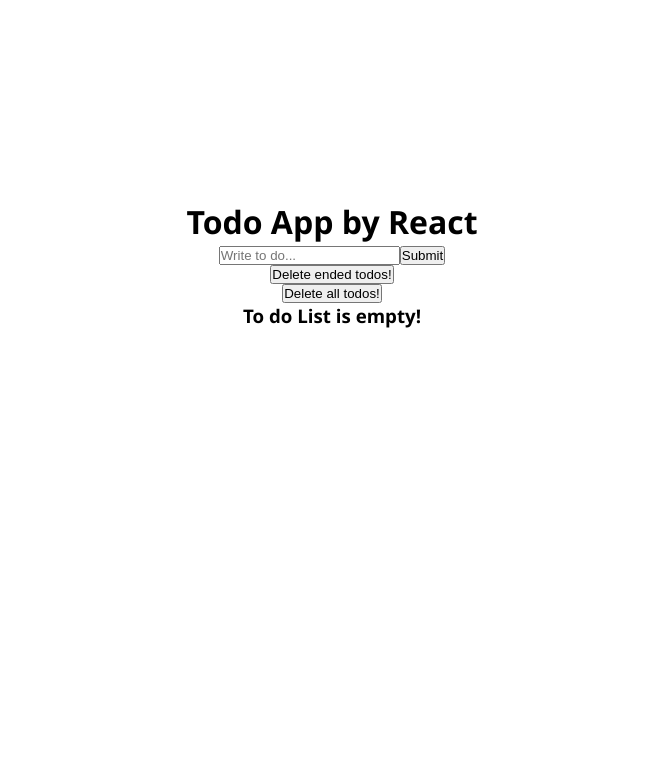
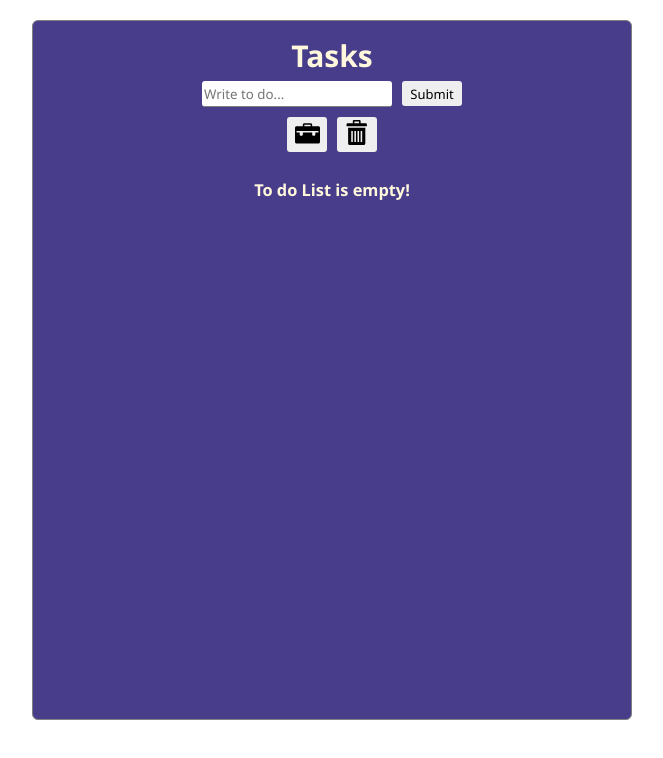
Before and after one commit to NeeKo333/task-manager, a React (Create React App) app: page / in a window 1280 px wide. Shown: the top 758 px of the page, without its empty margins (308-971 px from the left). Built offline with nearby package versions, Linux system fonts and the light colour scheme.

Commit message:
add validation form and css styles

```diff
--- a/src/App.css
+++ b/src/App.css
@@ -1,5 +1,91 @@
+/*Обнуление*/
+* {
+  padding: 0;
+  margin: 0;
+  border: 0;
+}
+*,
+*:before,
+*:after {
+  -moz-box-sizing: border-box;
+  -webkit-box-sizing: border-box;
+  box-sizing: border-box;
+}
+:focus,
+:active {
+  outline: none;
+}
+a:focus,
+a:active {
+  outline: none;
+}
+
+nav,
+footer,
+header,
+aside {
+  display: block;
+}
+
+html,
+body {
+  height: 100%;
+  width: 100%;
+  font-size: 100%;
+  line-height: 1;
+  font-size: 14px;
+  -ms-text-size-adjust: 100%;
+  -moz-text-size-adjust: 100%;
+  -webkit-text-size-adjust: 100%;
+}
+input,
+button,
+textarea {
+  font-family: inherit;
+}
+
+button {
+  cursor: pointer;
+}
+
+input::-ms-clear {
+  display: none;
+}
+button {
+  cursor: pointer;
+}
+button::-moz-focus-inner {
+  padding: 0;
+  border: 0;
+}
+a,
+a:visited {
+  text-decoration: none;
+}
+a:hover {
+  text-decoration: none;
+}
+ul li {
+  list-style: none;
+}
+img {
+  vertical-align: top;
+}
+
+/*--------------------*/
+
 .App {
   height: 100vh;
+}
+
+.wrapper {
+  padding-top: 20px;
+  width: 600px;
+  min-height: 700px;
+  margin: 20px auto;
+  border: 1px solid grey;
+  border-radius: 6px;
+  background-color: darkslateblue;
 }
 
 .todoApp {
@@ -7,9 +93,30 @@
   flex-direction: column;
   justify-content: center;
   align-items: center;
-  margin-top: 200px;
 }
 
-.todoApp h1 {
+.todoApp h2 {
   align-items: center;
+  color: cornsilk;
+  font-size: 30px;
 }
+
+.colored {
+  color: cornsilk;
+  margin-top: 30px;
+}
+
+.todoButtons {
+  display: flex;
+  gap: 10px;
+}
+.todoButtons button {
+  width: 40px;
+  height: 35px;
+  border-radius: 3px;
+}
+
+.todoButtons svg {
+  width: 25px;
+  height: 25px;
+}
--- a/src/App.js
+++ b/src/App.js
@@ -2,6 +2,7 @@
 import TodoForm from "./components/Todos/TodoForm";
 import TodoList from "./components/Todos/TodoList";
 import Buttons from "./components/UI/Buttons";
+import { ImBin, ImBriefcase } from "react-icons/im";
 import { useState } from "react";
 function App() {
   let [todoArr, setTodoArr] = useState([]);
@@ -29,15 +30,42 @@
   function delAllTodos() {
     setTodoArr([]);
   }
+  function updateArr() {
+    const newArr = [...todoArr];
+    setTodoArr(newArr);
+  }
+
+  let endedElLength = todoArr.filter((el) => el.ended).length;
 
   return (
     <div className="App">
-      <div className="todoApp">
-        <h1>Todo App by React</h1>
-        <TodoForm funcAddNewTodo={addTodo}></TodoForm>
-        <Buttons changeTodosFn={delEndedTodos}>Delete ended todos!</Buttons>
-        <Buttons changeTodosFn={delAllTodos}>Delete all todos!</Buttons>
-        <TodoList funcDelTodo={delTodo} array={todoArr}></TodoList>
+      <div className="wrapper">
+        <div className="todoApp">
+          <h2>Tasks</h2>
+          <TodoForm funcAddNewTodo={addTodo}></TodoForm>
+          <div className="todoButtons">
+            <Buttons changeTodosFn={delEndedTodos}>
+              <ImBriefcase></ImBriefcase>
+            </Buttons>
+            <Buttons changeTodosFn={delAllTodos}>
+              <ImBin></ImBin>
+            </Buttons>
+          </div>
+          <TodoList
+            funcDelTodo={delTodo}
+            array={todoArr}
+            updateFn={updateArr}
+          ></TodoList>
+          {todoArr.length > 0 ? (
+            endedElLength > 0 ? (
+              <h4 className="colored">{endedElLength} task ended!</h4>
+            ) : (
+              <h4 className="colored">No ended tasks!</h4>
+            )
+          ) : (
+            <></>
+          )}
+        </div>
       </div>
     </div>
   );
--- a/src/components/Todos/Todo.js
+++ b/src/components/Todos/Todo.js
@@ -2,7 +2,7 @@
 import { RiTodoFill } from "react-icons/ri";
 import { MdDoneAll } from "react-icons/md";
 import styles from "./Todo.module.css";
-function Todo({ todoObj }) {
+function Todo({ todoObj, updateArrFn }) {
   const [todoState, setTodoState] = useState(todoObj);
   const [classTodo, setClassTodo] = useState(styles.todoCard);
   const [doneIconClass, setDoneIconClass] = useState(styles.todoDone);
@@ -11,7 +11,7 @@
       <RiTodoFill className={styles.todoIcon}></RiTodoFill>
       <MdDoneAll
         className={doneIconClass}
-        onClick={(e) => {
+        onClick={() => {
           if (!todoState.ended) {
             setDoneIconClass(styles.todoDoneEnd);
             todoState.ended = true;
@@ -23,6 +23,7 @@
           }
 
           setTodoState(todoState);
+          updateArrFn();
         }}
       ></MdDoneAll>
       {todoObj.Text}
--- a/src/components/Todos/TodoForm.js
+++ b/src/components/Todos/TodoForm.js
@@ -17,7 +17,7 @@
       <button
         onClick={(e) => {
           e.preventDefault();
-          funcAddNewTodo(inputValue);
+          if (inputValue) funcAddNewTodo(inputValue);
           setInputValue("");
         }}
       >
--- a/src/components/Todos/TodoForm.module.css
+++ b/src/components/Todos/TodoForm.module.css
@@ -1,3 +1,20 @@
 .formTodo {
+  padding: 10px 0px;
   text-align: center;
 }
+
+.formTodo input {
+  border-bottom: 1px solid grey;
+  height: 26px;
+  width: 190px;
+  border-radius: 3px;
+  padding-left: 2px;
+}
+
+.formTodo button {
+  margin-left: 10px;
+  height: 25px;
+  width: 60px;
+  font-size: 13px;
+  border-radius: 3px;
+}
--- a/src/components/Todos/TodoList.js
+++ b/src/components/Todos/TodoList.js
@@ -1,7 +1,7 @@
 import styles from "./TodoList.module.css";
 import Todo from "./Todo";
 
-function TodoList({ array, funcDelTodo }) {
+function TodoList({ array, funcDelTodo, updateFn }) {
   return (
     <div
       className={styles.todoList}
@@ -10,9 +10,11 @@
       }}
     >
       {array.length > 0 ? (
-        array.map((el, index) => <Todo todoObj={el} key={el.id}></Todo>)
+        array.map((el, index) => (
+          <Todo updateArrFn={updateFn} todoObj={el} key={el.id}></Todo>
+        ))
       ) : (
-        <h3>To do List is empty!</h3>
+        <h3 className="colored">To do List is empty!</h3>
       )}
     </div>
   );
```
